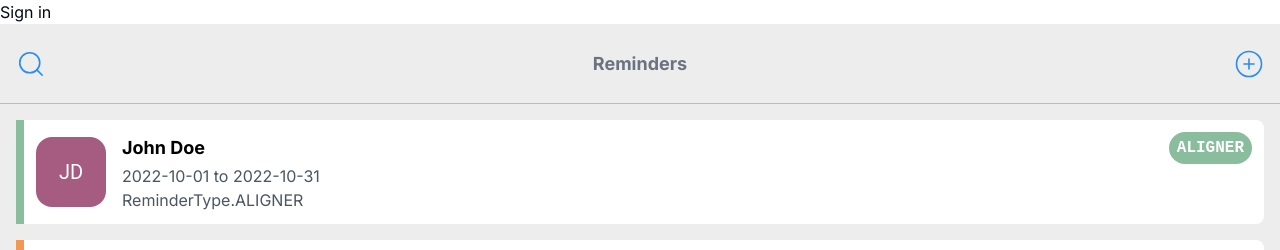
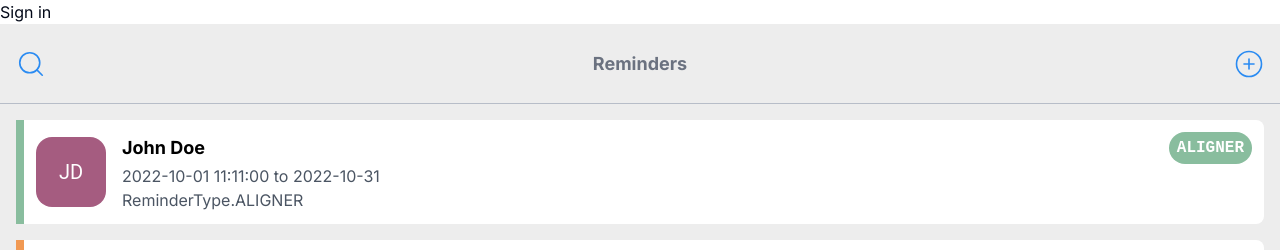
Before and after one commit to ellenxxxiao/uwa-orthodontics-app, a Next.js app: page /reminder-list in a window 1280 px wide. Shown: the top 250 px of the page. Built offline with nearby package versions, Linux system fonts and the light colour scheme; no server answers.

Commit message:
+ time for testing

```diff
--- a/src/app/reminder-list/page.tsx
+++ b/src/app/reminder-list/page.tsx
@@ -20,7 +20,7 @@ export default function ReminderList() {
     {
       reminderId: 1,
       patientName: "John Doe",
-      startDate: "2022-10-01",
+      startDate: "2022-10-01 11:11:00",
       endDate: "2022-10-31",
       intervalInDays: 7,
       reminderType: ReminderType.ALIGNER,
```
